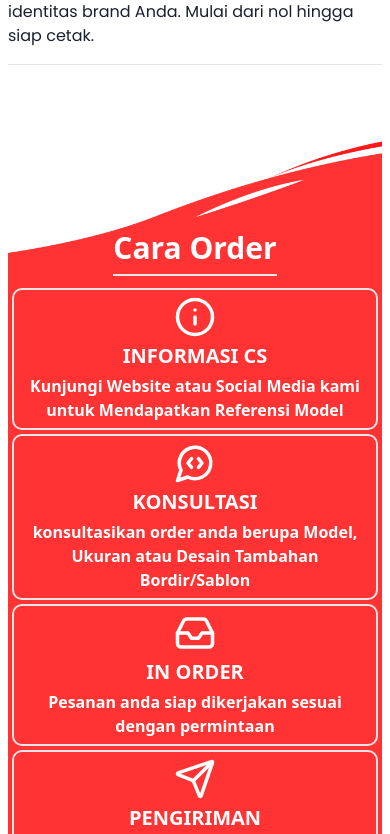
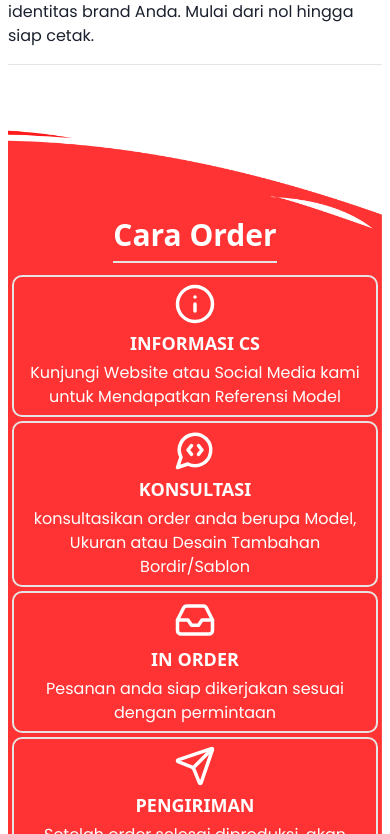
Before and after one commit to apluskonveksi/compro, a Next.js app: page / in a window 390 px wide. Shown: the part 10770-11604 px from the top of the page. Built offline with nearby package versions, Linux system fonts and the light colour scheme.

Commit message:
fixed background order

```diff
--- a/app/(root)/page.tsx
+++ b/app/(root)/page.tsx
@@ -50,7 +50,7 @@ export default function Home() {
       </section>
 
       {/* Cara Order */}
-      <section className=" py-8 sm:py-14 w-full h-screen relative my-8 sm:my-14 flex items-center justify-between">
+      <section className=" py-8 sm:py-14 w-full h-full relative my-8 sm:my-14 flex items-center justify-between">
         <Orders />
       </section>
     </>
--- a/app/components/Orders.tsx
+++ b/app/components/Orders.tsx
@@ -1,10 +1,18 @@
 import { orders } from '@/utils/data'
 import React from 'react'
+
+import { Poppins } from "next/font/google";
+
+const poppins = Poppins({
+  variable: "--font-nunito",
+  subsets: ["latin"],
+  weight: '400'
+});
 
 const Orders = () => {
   return (
     <>
-      <div className="bg-[url('/bg.png')] bg-cover bg-center bg-no-repeat w-full h-screen absolute left-0 top-0 right-0 -z-50 opacity-90" />
+      <div className="bg-[url('/bg.png')] bg-right bg-cover w-full h-full absolute left-0 top-0 right-0 -z-50 opacity-90" />
       <div className="pt-14 md:pt-24">
         <h1 className="text-center text-3xl md:text-6xl  text-white font-bold pb-2 md:pb-8 border-b-2 w-fit mx-auto">Cara Order</h1>
         <div className="w-full grid grid-cols-1 sm:grid-cols-2 md:grid-cols-4 gap-1 md:gap-4 p-1 sm:p-8 my-2 md:my-8">
@@ -12,13 +20,11 @@ const Orders = () => {
           {orders.map(order => (
             <div key={order.id} className="text-center flex flex-col items-center justify-center gap-1 md:gap-2 text-white p-1.5 md:p-3 border-2 rounded-lg">
               <order.icon className="text-white" size={42} />
-              <h1 className='text-xl md:text-2xl font-bold'>{order.title}</h1>
-              <p className='text-md md:text-xl font-semibold'>{order.description}</p>
+              <h1 className='text-lg md:text-2xl font-bold'>{order.title}</h1>
+              <p className={`${poppins.className} text-md md:text-lg `}>{order.description}</p>
             </div>
           ))}
-
         </div>
-
       </div>
     </>
   )
```
